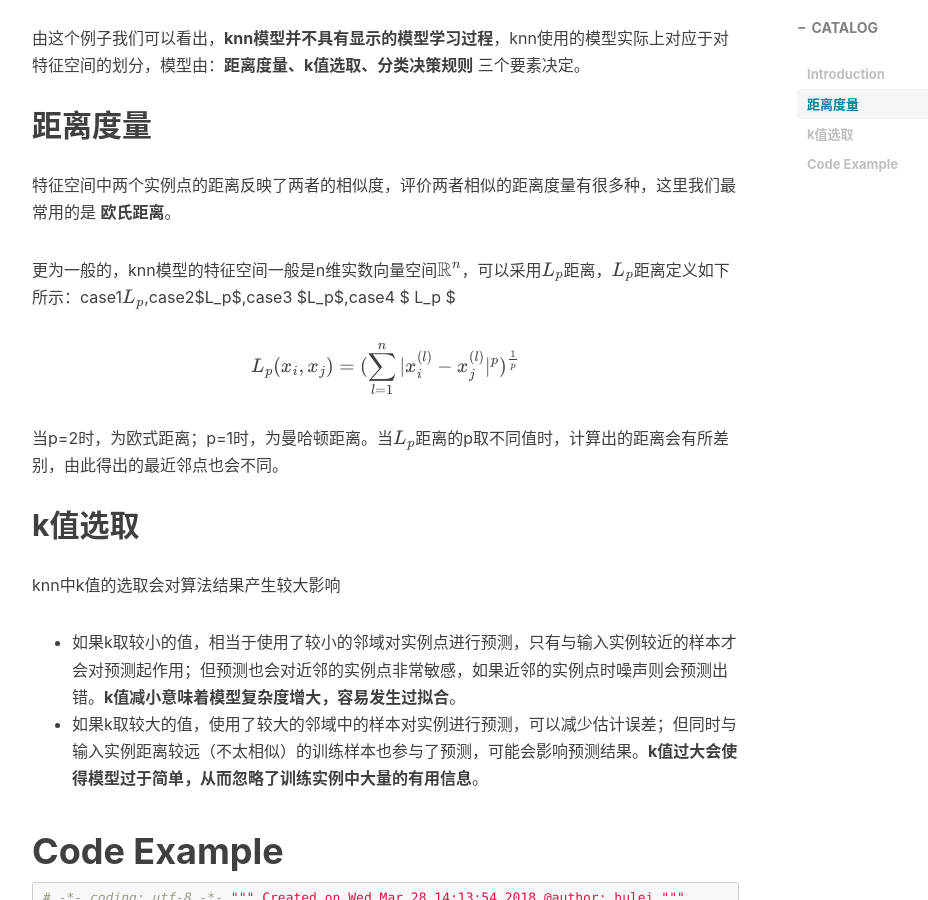
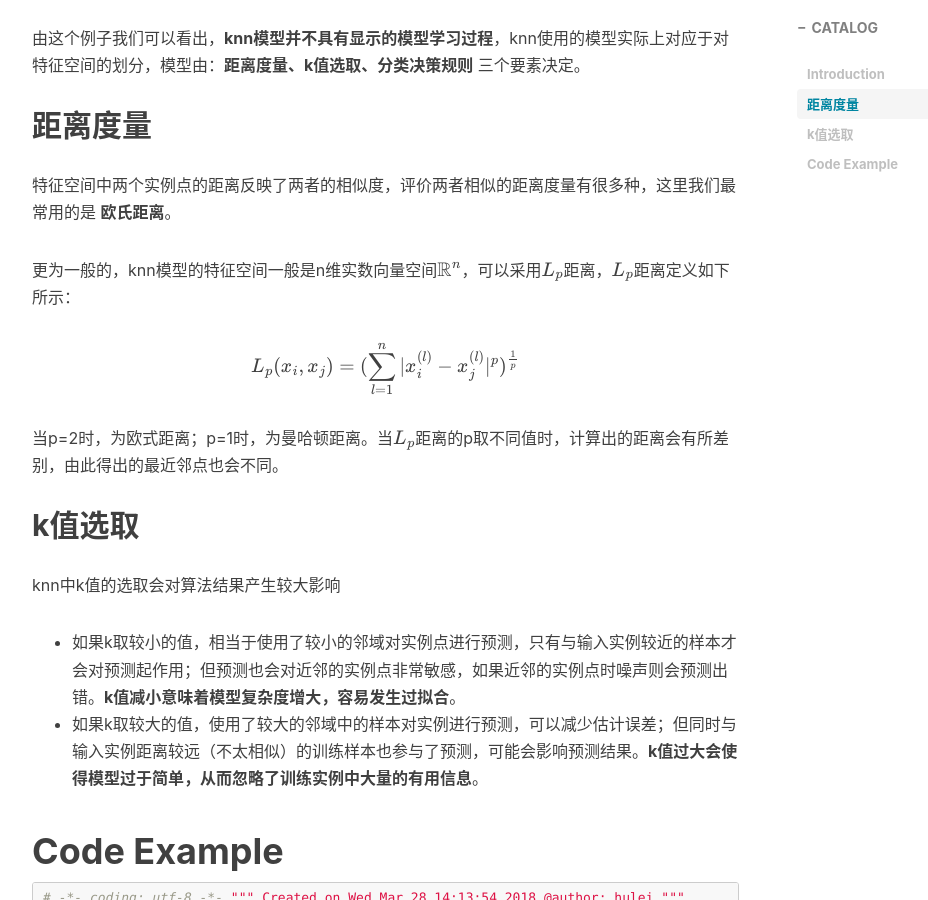
Before and after one commit to alistarhu/alistarhu.github.io, a Jekyll site: the page built from _posts/2018-03-29-Machine Learning-KNN.md, in a window 1280 px wide and 900 px high, scrolled down 1085 px. Shown: the whole window, without its empty margins (233-1161 px from the left). Built offline with Jekyll 4.4.1, drawn with Linux system fonts in a browser that asks for light colours; nearby versions of some CDN libraries; formulas are drawn with MathJax 3; comment, search, counter and statistics services are not loaded.

Commit message:
Update 2018-03-29-Machine Learning-KNN.md

```diff
--- a/_posts/2018-03-29-Machine Learning-KNN.md
+++ b/_posts/2018-03-29-Machine Learning-KNN.md
@@ -25,7 +25,7 @@ tags:
 
 特征空间中两个实例点的距离反映了两者的相似度，评价两者相似的距离度量有很多种，这里我们最常用的是 **欧氏距离**。
 
-更为一般的，knn模型的特征空间一般是n维实数向量空间$$\mathbb{R}^n$$，可以采用$$L_p$$距离，$$L_p$$距离定义如下所示：case1$$L_p$$,case2$L_p$,case3 $L_p$,case4 $ L_p $
+更为一般的，knn模型的特征空间一般是n维实数向量空间$$\mathbb{R}^n$$，可以采用$$L_p$$距离，$$L_p$$距离定义如下所示：
 
 $$ L_p(x_i,x_j)=( \sum_{l=1}^n | x_i^{(l)} - x_j^{(l)} |^p )^{\frac{1}{p}} $$
 
```
